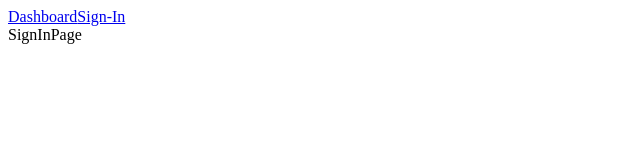
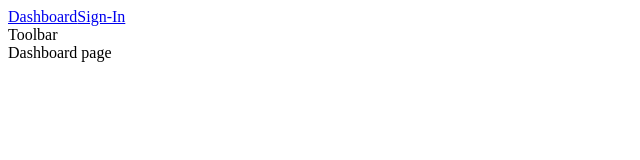
Before and after one commit to veles-md/vs-dashboard, a React app: page / in a window 1280 px wide. Before the commit this address led to /sign-in. Shown: the top 160 px of the page, without its empty margins (0-640 px from the left). Built offline with nearby package versions, Linux system fonts and the light colour scheme.

Commit message:
Restructured folders

```diff
--- a/package.json
+++ b/package.json
@@ -23,7 +23,8 @@
     "react": "^16.14.0",
     "react-dom": "^16.14.0",
     "react-router": "^5.2.0",
-    "react-router-dom": "^5.2.0"
+    "react-router-dom": "^5.2.0",
+    "rxjs": "^6.6.3"
   },
   "devDependencies": {
     "@types/node": "^14.11.8",
--- a/src/components/shared/AuthRoute/index.tsx
+++ b/src/components/AuthRoute.tsx
@@ -6,7 +6,7 @@ type TAuthRoute = {
 } & RouteProps;
 
 export const AuthRoute = ({ component: Component, path }: TAuthRoute) => {
-    if (true) {
+    if (false) {
         return <Redirect to="/sign-in" />;
     }
 
--- /dev/null
+++ b/src/components/Toolbar.tsx
@@ -0,0 +1,6 @@
+import React from 'react';
+import { Toolbar as MatToolbar } from '@material-ui/core';
+
+export const Toolbar = () => {
+    return <div>Toolbar</div>
+}
--- a/src/main.tsx
+++ b/src/main.tsx
@@ -3,18 +3,20 @@ import React from 'react';
 import ReactDOM from 'react-dom';
 import { BrowserRouter as Router, Link, Route, Switch, } from 'react-router-dom';
 
-import { SignInPage } from 'pages/sign-in';
-import { DashboardPage } from 'pages/dashboard';
-import { AuthRoute } from 'components/shared/AuthRoute';
+import { SignIn } from 'pages/SignIn';
+import { Dashboard } from 'pages/Dashboard';
+import { AuthRoute } from 'components/AuthRoute';
 
 const App = () => {
+
+
     return (
         <Router>
             <Link to="/">Dashboard</Link>
             <Link to="/sign-in">Sign-In</Link>
             <Switch>
-                <AuthRoute exact path="/" component={DashboardPage} />
-                <Route path="/sign-in" component={SignInPage} />
+                <AuthRoute exact path="/" component={Dashboard} />
+                <Route path="/sign-in" component={SignIn} />
             </Switch>
         </Router>
     )
--- /dev/null
+++ b/src/pages/Dashboard.tsx
@@ -0,0 +1,15 @@
+import React from 'react';
+
+import { Toolbar } from 'components/Toolbar';
+
+
+export const Dashboard = () => {
+
+    return (
+        <div>
+            <Toolbar />
+            <div>Dashboard page</div>
+        </div>
+
+    )
+};
--- a/src/pages/sign-in/index.tsx
+++ b/src/pages/SignIn.tsx
@@ -1,6 +1,6 @@
 import React from 'react';
 
-export const SignInPage = () => {
+export const SignIn = () => {
 
     return (
         <div>SignInPage</div>
--- a/src/pages/dashboard/index.tsx
+++ /dev/null
@@ -1,8 +0,0 @@
-import React from 'react';
-
-export const DashboardPage = () => {
-
-    return (
-        <div>Dashboard page</div>
-    )
-};
--- /dev/null
+++ b/src/pages/index.tsx
@@ -0,0 +1,2 @@
+export { Dashboard } from './Dashboard';
+export { SignIn } from './SignIn';
--- a/tsconfig.json
+++ b/tsconfig.json
@@ -11,7 +11,8 @@
     "lib": ["es6", "dom"],
     "paths": {
       "components/*": ["components/*"],
-      "pages/*": ["pages/*"]
+      "pages/*": ["pages/*"],
+      "utils/*": ["utils/*"]
     }
   },
   "include": ["src"],
--- a/webpack.dev.ts
+++ b/webpack.dev.ts
@@ -26,6 +26,7 @@ const config: WebpackConfig = {
     alias: {
       components: path.resolve(__dirname, "src", "components"),
       pages: path.resolve(__dirname, "src", "pages"),
+      utils: path.resolve(__dirname, "src", "utils"),
     },
   },
   module: {
```
Also changed, not shown: src/utils/token.service.ts (added, +13 -0 lines), 1 other file (tests, documents, lock files or other folders).
